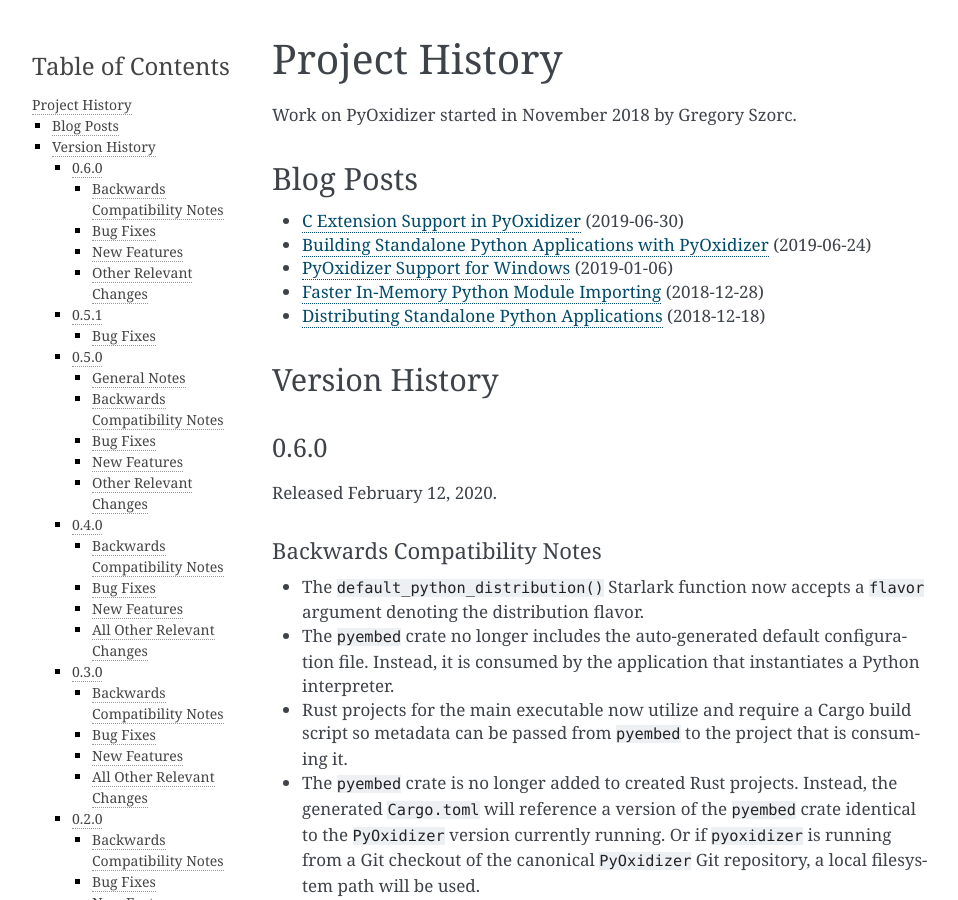
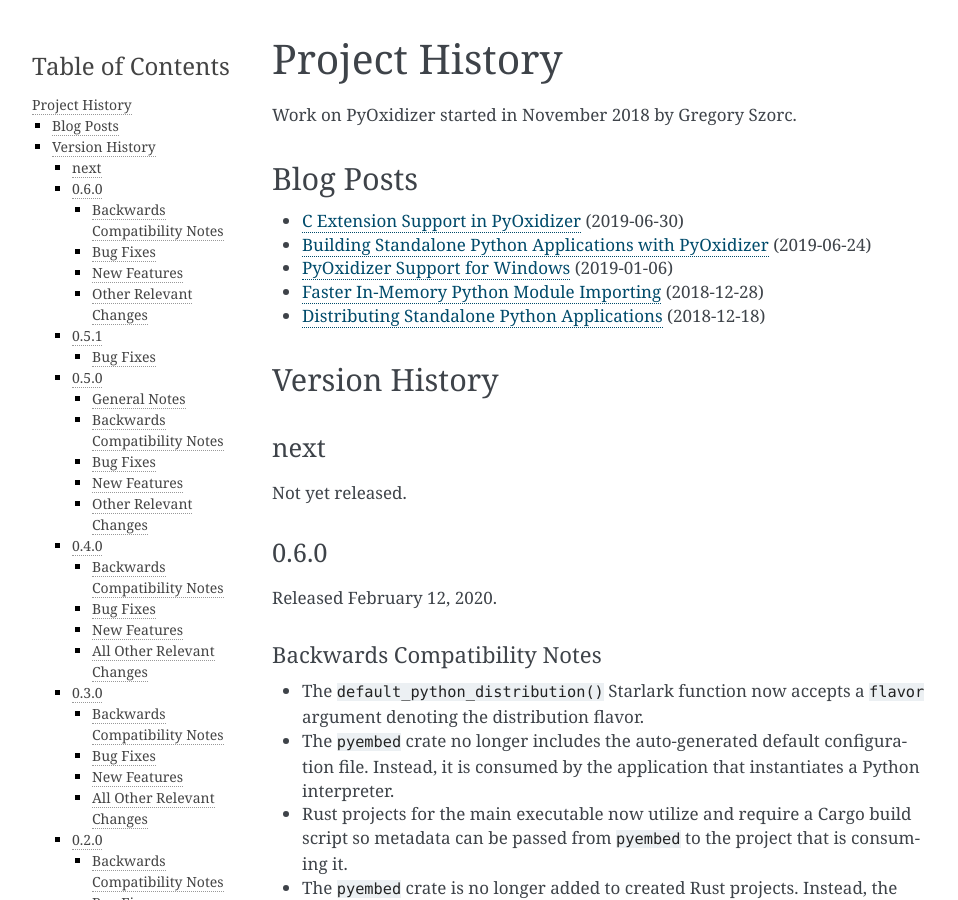
Before and after one commit to indygreg/PyOxidizer, a Sphinx documentation site: the page built from docs/history.rst, in a window 1280 px wide and 900 px high. Shown: the whole window, without its empty margins (148-1106 px from the left). Built offline with Sphinx 7.4.7, drawn with Linux system fonts in a browser that asks for light colours; the version number could not be read and is left out.

Commit message:
global: bump version to 0.7.0-pre
We just released 0.6.0. Let's bump the version to the next planned
version.

```diff
--- a/docs/history.rst
+++ b/docs/history.rst
@@ -19,6 +19,11 @@
 
 Version History
 ===============
+
+next
+----
+
+Not yet released.
 
 .. _version_0_6_0:
 
```
Also changed, not shown: 3 other files.
